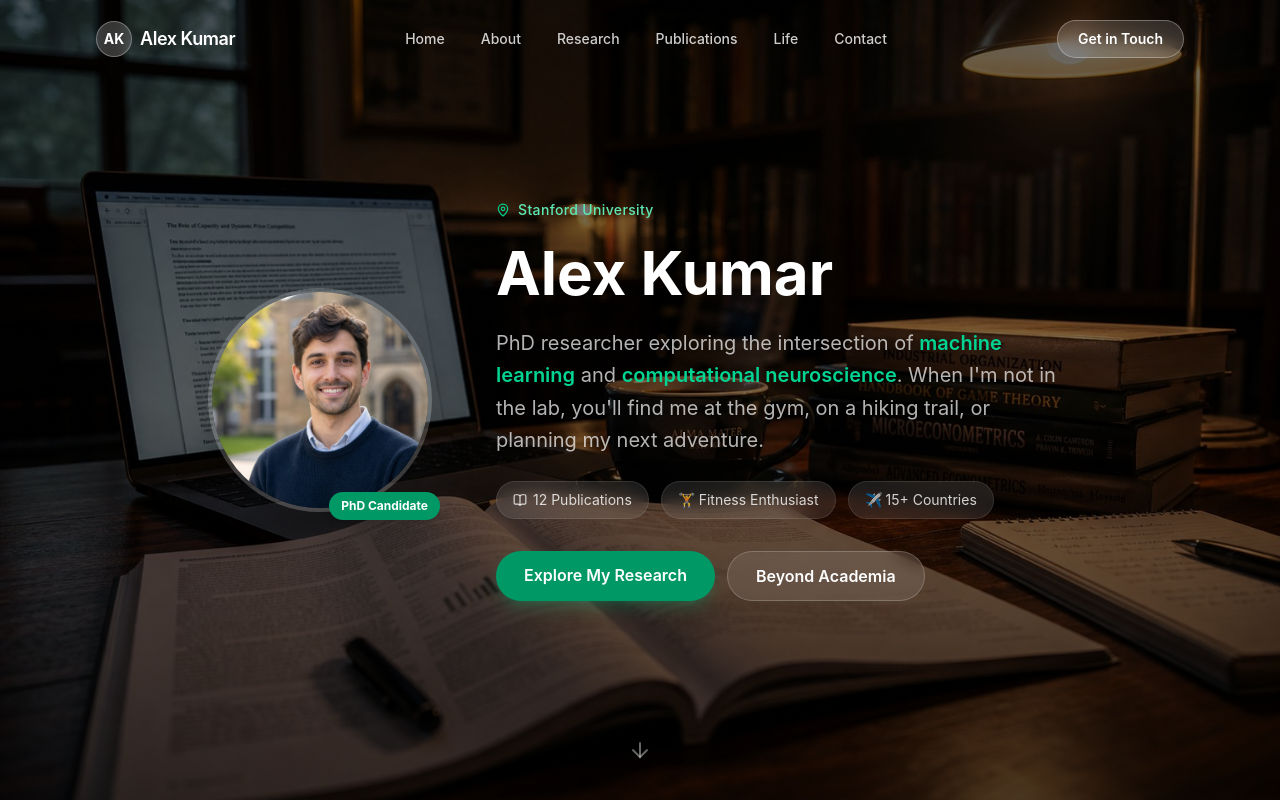
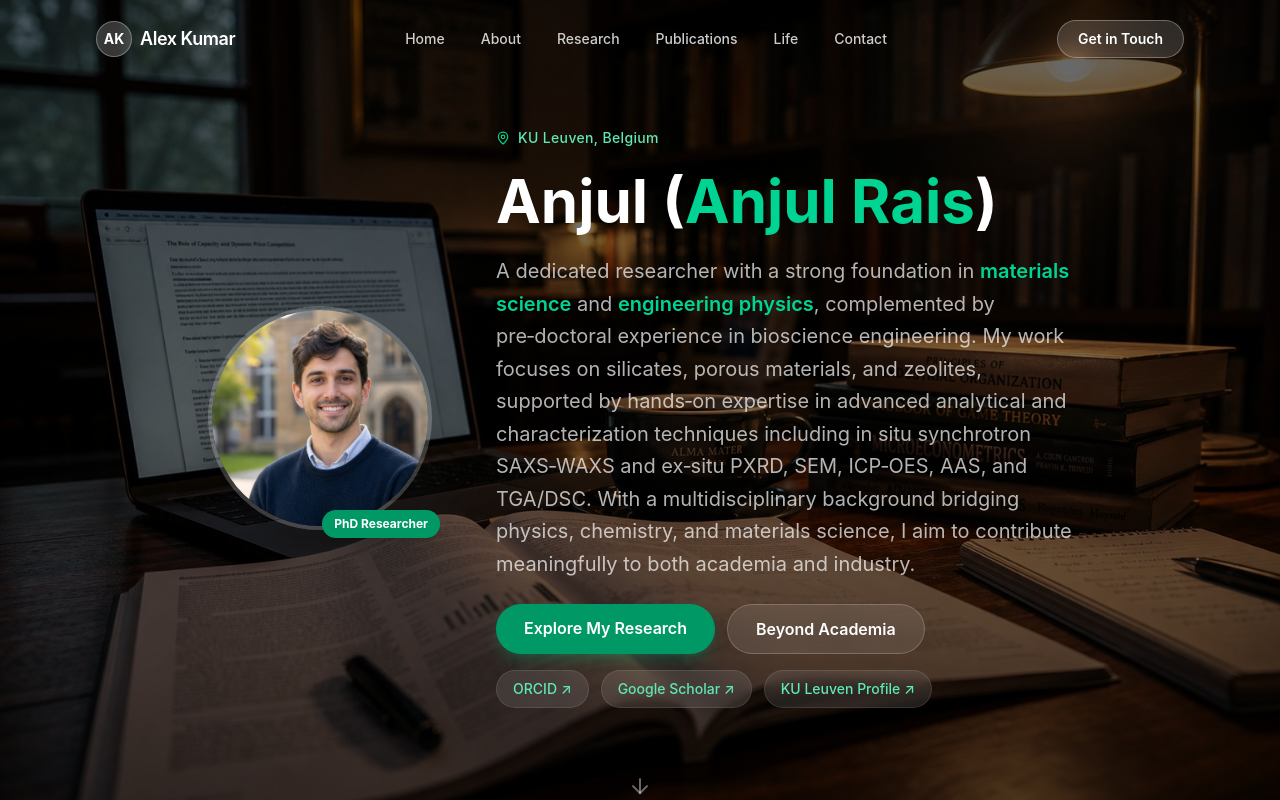
Before and after one commit to anjulnj/MyPortfolio-, a React (Vite) app: page / in a window 1280 px wide. Shown: the top 800 px of the page. Built offline with nearby package versions, Linux system fonts and the light colour scheme.

Commit message:
Update Hero.tsx

```diff
--- a/src/components/Hero.tsx
+++ b/src/components/Hero.tsx
@@ -3,7 +3,11 @@ import { BookOpen, MapPin, ArrowDown } from 'lucide-react';
 
 const Hero = () => {
   return (
-    <section id="home" className="relative min-h-screen flex items-center justify-center overflow-hidden">
+    <section
+      id="home"
+      className="relative min-h-screen flex items-center justify-center overflow-hidden"
+    >
+      {/* Background */}
       <div
         className="absolute inset-0 z-0"
         style={{
@@ -15,6 +19,7 @@ const Hero = () => {
         <div className="absolute inset-0 bg-gradient-to-b from-black/60 via-black/50 to-black/70"></div>
       </div>
 
+      {/* Content */}
       <div className="relative z-10 max-w-5xl mx-auto px-4 py-32">
         <motion.div
           initial={{ opacity: 0, y: 30 }}
@@ -28,56 +33,53 @@ const Hero = () => {
               <div className="w-48 h-48 md:w-56 md:h-56 rounded-full overflow-hidden border-4 border-white/20 shadow-2xl">
                 <img
                   src="/profile.jpg"
-                  alt="Alex Kumar"
+                  alt="Anjul"
                   className="w-full h-full object-cover"
                 />
               </div>
               <div className="absolute -bottom-2 -right-2 bg-emerald-600 text-white px-3 py-1.5 rounded-full text-xs font-bold shadow-lg">
-                PhD Candidate
+                PhD Researcher
               </div>
             </div>
           </div>
 
           {/* Text Content */}
           <div className="text-center lg:text-left">
+            {/* Location */}
             <div className="flex items-center justify-center lg:justify-start gap-2 mb-4">
               <MapPin size={14} className="text-emerald-400" />
               <span className="text-emerald-300 text-sm font-medium tracking-wide">
-                Stanford University
+                KU Leuven, Belgium
               </span>
             </div>
 
+            {/* Name */}
             <h1 className="text-4xl md:text-5xl lg:text-6xl font-bold text-white mb-4 leading-tight">
-              Alex Kumar
+              Anjul (<span className="text-emerald-400">Anjul Rais</span>)
             </h1>
 
+            {/* Short Intro */}
             <p className="text-lg md:text-xl text-white/70 mb-6 max-w-xl leading-relaxed">
-              PhD researcher exploring the intersection of{' '}
-              <span className="text-emerald-400 font-semibold">machine learning</span> and{' '}
-              <span className="text-emerald-400 font-semibold">computational neuroscience</span>.
-              When I'm not in the lab, you'll find me at the gym, on a hiking trail, or planning my next adventure.
+              A dedicated researcher with a strong foundation in{' '}
+              <span className="text-emerald-400 font-semibold">materials science</span> and{' '}
+              <span className="text-emerald-400 font-semibold">engineering physics</span>,
+              complemented by pre‑doctoral experience in bioscience engineering. My work focuses on
+              silicates, porous materials, and zeolites, supported by hands‑on expertise in advanced
+              analytical and characterization techniques including in situ synchrotron SAXS‑WAXS and
+              ex‑situ PXRD, SEM, ICP‑OES, AAS, and TGA/DSC. With a multidisciplinary background
+              bridging physics, chemistry, and materials science, I aim to contribute meaningfully
+              to both academia and industry.
             </p>
 
-            <div className="flex items-center justify-center lg:justify-start gap-3 mb-8">
-              <span className="flex items-center gap-1.5 bg-white/10 backdrop-blur-sm border border-white/10 px-4 py-2 rounded-full text-white/80 text-sm">
-                <BookOpen size={14} />
-                12 Publications
-              </span>
-              <span className="bg-white/10 backdrop-blur-sm border border-white/10 px-4 py-2 rounded-full text-white/80 text-sm">
-                🏋️ Fitness Enthusiast
-              </span>
-              <span className="bg-white/10 backdrop-blur-sm border border-white/10 px-4 py-2 rounded-full text-white/80 text-sm hidden sm:block">
-                ✈️ 15+ Countries
-              </span>
-            </div>
-
-            <div className="flex flex-col sm:flex-row gap-3 justify-center lg:justify-start">
+            {/* Buttons */}
+            <div className="flex flex-col sm:flex-row gap-3 justify-center lg:justify-start mt-4">
               <a
                 href="#research"
                 className="px-7 py-3 bg-emerald-600 hover:bg-emerald-700 text-white rounded-full font-semibold transition-all shadow-lg shadow-emerald-600/25"
               >
                 Explore My Research
               </a>
+
               <a
                 href="#life"
                 className="px-7 py-3 bg-white/10 hover:bg-white/20 text-white border border-white/20 rounded-full font-semibold backdrop-blur-sm transition-all"
@@ -85,11 +87,42 @@ const Hero = () => {
                 Beyond Academia
               </a>
             </div>
+
+            {/* Academic Links */}
+            <div className="flex items-center justify-center lg:justify-start gap-3 flex-wrap mt-4">
+              <a
+                href="https://orcid.org/YOUR-ORCID"
+                target="_blank"
+                className="bg-white/10 backdrop-blur-sm border border-white/10 px-4 py-2 rounded-full text-emerald-300 text-sm font-medium hover:bg-white/20 transition-all"
+              >
+                ORCID ↗
+              </a>
+
+              <a
+                href="https://scholar.google.com/citations?user=YOUR-SCHOLAR-ID"
+                target="_blank"
+                className="bg-white/10 backdrop-blur-sm border border-white/10 px-4 py-2 rounded-full text-emerald-300 text-sm font-medium hover:bg-white/20 transition-all"
+              >
+                Google Scholar ↗
+              </a>
+
+              <a
+                href="https://www.kuleuven.be/wieiswie/en/person/YOUR-KU-ID"
+                target="_blank"
+                className="bg-white/10 backdrop-blur-sm border border-white/10 px-4 py-2 rounded-full text-emerald-300 text-sm font-medium hover:bg-white/20 transition-all"
+              >
+                KU Leuven Profile ↗
+              </a>
+            </div>
           </div>
         </motion.div>
       </div>
 
-      <a href="#about" className="absolute bottom-8 left-1/2 -translate-x-1/2 text-white/40 hover:text-white/70 transition-colors animate-bounce">
+      {/* Scroll Down Arrow */}
+      <a
+        href="#about"
+        className="absolute bottom-8 left-1/2 -translate-x-1/2 text-white/40 hover:text-white/70 transition-colors animate-bounce"
+      >
         <ArrowDown size={24} />
       </a>
     </section>
```
